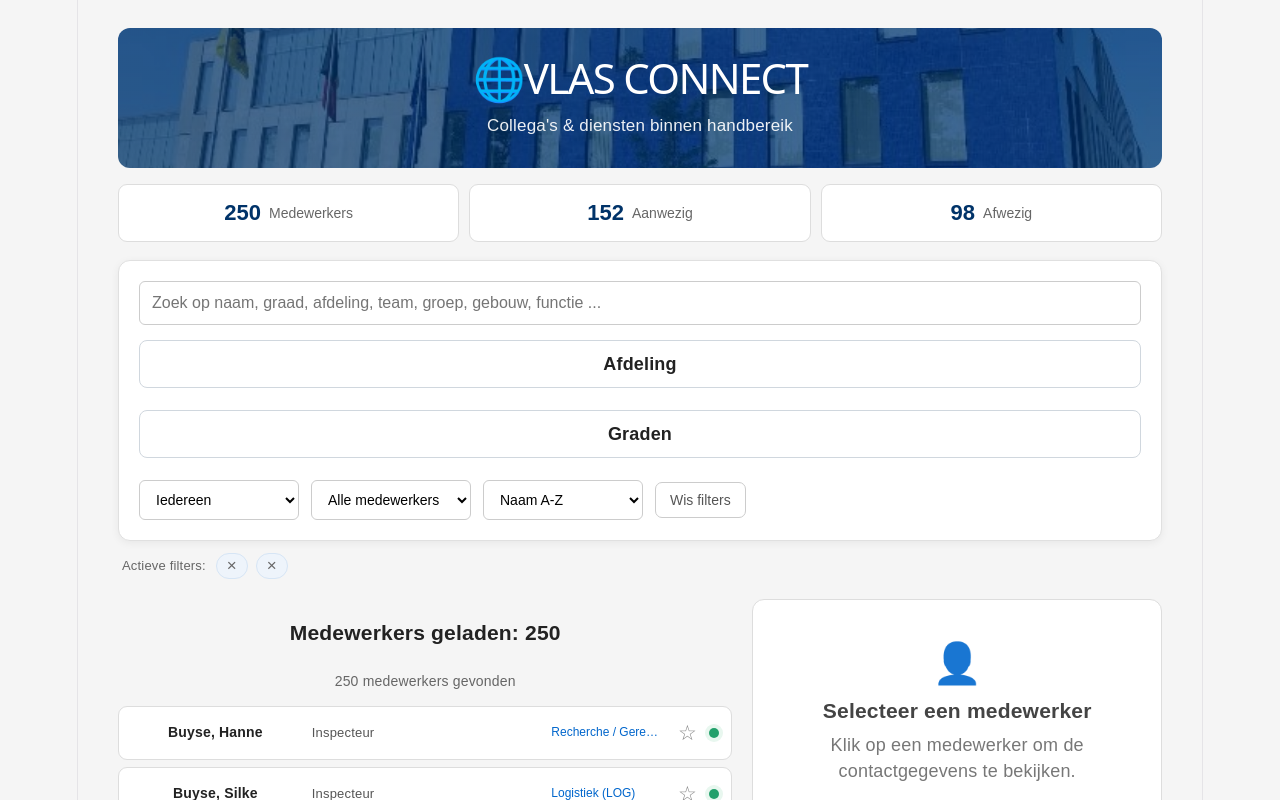
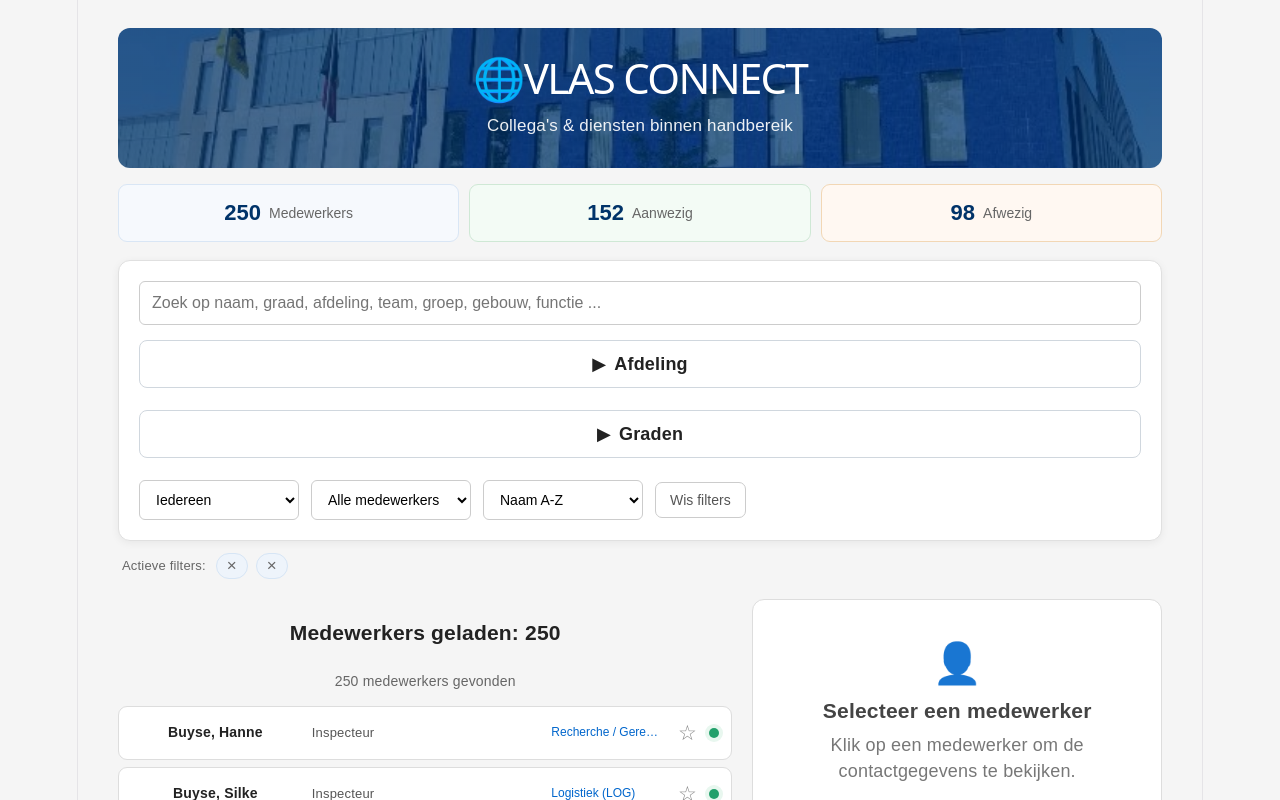
Before and after one commit to 123kode/PersoneelsPortaal, a React (Vite) app: page / in a window 1280 px wide. Shown: the top 800 px of the page. Built offline with nearby package versions, Linux system fonts and the light colour scheme.

Commit message:
Aparte GradenFilter toegevoegd

```diff
--- a/src/App.css
+++ b/src/App.css
@@ -1341,14 +1341,86 @@ button.dashboard-kaart:active {
 }
 
 .graad-titel {
+    width: 100%;
     font-weight: 600;
-    color: #0f5ea8;
-    margin-bottom: 8px;
+    color: #005a9e;
+    border-bottom: 1px solid #dbe5f1;
+    padding-bottom: 6px;
+    margin-bottom: 10px;
 }
 
 .graad-item {
     display: flex;
     align-items: center;
     gap: 8px;
-    margin: 2px 0;
+
+    width: 100%;
+    padding: 4px 6px;
+    border-radius: 4px;
+    cursor: pointer;
 }
+
+.graad-item:hover {
+    background: #eef6ff;
+}
+
+.graad-groep {
+    display: flex;
+    flex-direction: column;
+    align-items: flex-start;
+
+    background: #f8fafc;
+    border: 1px solid #dbe5f1;
+    border-radius: 8px;
+    padding: 12px;
+}
+
+.graad-item input[type="checkbox"] {
+    width: 16px;
+    height: 16px;
+    margin: 0;
+}
+
+.graden-filter {
+    display: flex;
+    flex-direction: column;
+    gap: 18px;
+    padding: 10px;
+}
+
+.dashboard-aanwezig {
+    background: #f3fbf5;
+    border: 1px solid #cfe8d5;
+}
+
+.dashboard-afwezig {
+    background: #fff8f2;
+    border: 1px solid #f2d7b5;
+}
+
+.dashboard-totaal {
+    background: #f6f9fd;
+    border: 1px solid #d9e6f5;
+}
+
+.multi-select-filter summary {
+    cursor: pointer;
+    font-weight: 600;
+    list-style: none;
+    user-select: none;
+}
+
+.multi-select-filter summary::-webkit-details-marker {
+    display: none;
+}
+
+.multi-select-filter summary::before {
+    content: "▶";
+    display: inline-block;
+    margin-right: 8px;
+    transition: transform 0.2s ease;
+}
+
+.multi-select-filter[open] summary::before {
+    transform: rotate(90deg);
+}
--- a/src/App.tsx
+++ b/src/App.tsx
@@ -325,7 +325,7 @@ function App() {
 
                 <button
                     type="button"
-                    className="dashboard-kaart dashboard-knop"
+                    className="dashboard-kaart dashboard-knop dashboard-totaal"
                     onClick={() => {
 
                         setZoekTekst("");
@@ -355,7 +355,7 @@ function App() {
 
                 <button
                     type="button"
-                    className="dashboard-kaart dashboard-knop"
+                    className="dashboard-kaart dashboard-knop dashboard-aanwezig"
                     onClick={() => {
 
                         setZoekTekst("");
@@ -385,7 +385,7 @@ function App() {
 
                 <button
                     type="button"
-                    className="dashboard-kaart dashboard-knop"
+                    className="dashboard-kaart dashboard-knop dashboard-afwezig"
                     onClick={() => {
 
                         setZoekTekst("");
--- a/src/components/GradenFilter.tsx
+++ b/src/components/GradenFilter.tsx
@@ -119,6 +119,11 @@ function GradenFilter({
                     ))}
 
                 </div>
+                <div className="graden-acties">
+
+
+
+                </div>
 
             </div>
 
```
